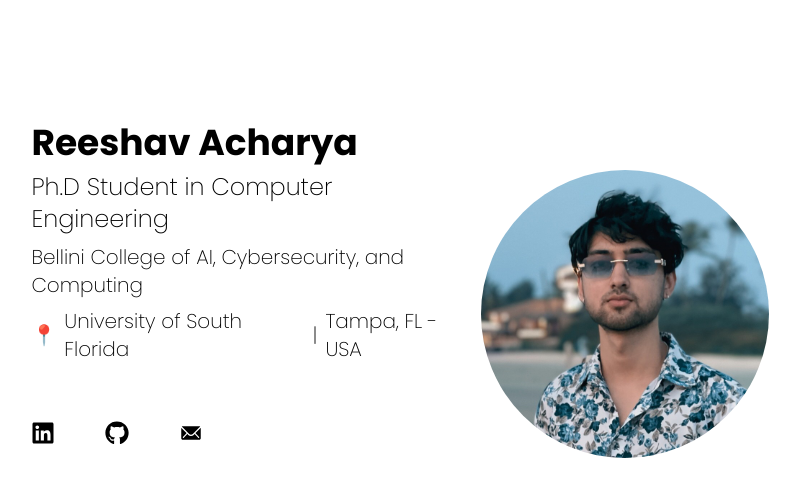
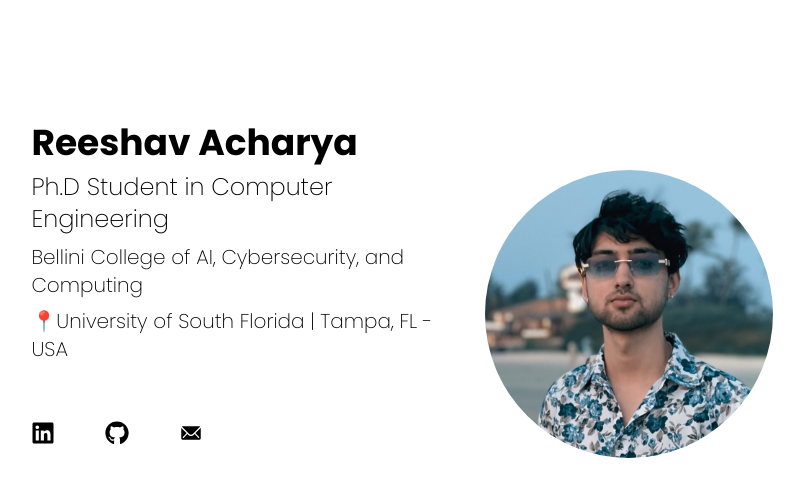
Before and after one commit to reeshavacharya/portfolio, a Next.js app: page / in a window 1280 px wide. Shown: the top 496 px of the page, without its empty margins (263-1067 px from the left). Built offline with nearby package versions, Linux system fonts and the light colour scheme.

Commit message:
Minor alignment fixes

```diff
--- a/src/components/Hello.tsx
+++ b/src/components/Hello.tsx
@@ -5,7 +5,7 @@ const Hello = () => {
   return (
     <>
       <div className="w-full sm:w-full lg:w-3/5 xl:w-3/5">
-        <div className="grid gap-1 lg:grid-cols-3 items-center">
+        <div className="grid gap-4 lg:grid-cols-3 items-center">
           <div className="col-span-2 grid lg:gap-2 sm:p-4 lg:p-6">
             <div className="flex items-center gap-2">
               <h1 className="poppins-bold text-4xl sm:text-3xl lg:text-4xl font-bold">
@@ -21,19 +21,9 @@ const Hello = () => {
             </h2>
             <div className="flex items-center gap-2">
               <h2 className="poppins-semibold sm:text-xl lg:text-xl font-bold">
-                📍
-              </h2>
-              <h2 className="poppins-semibold sm:text-xl lg:text-xl font-bold">
-                University of South Florida
-              </h2>
-              <h2 className="poppins-semibold sm:text-xl lg:text-xl font-bold">
-                |
-              </h2>
-              <h2 className="poppins-semibold sm:text-xl lg:text-xl font-bold">
-                Tampa, FL - USA
+                📍University of South Florida | Tampa, FL - USA
               </h2>
             </div>
-
             <div className="grid justify-center lg:justify-start">
               <Contact />
             </div>
```
Also changed, not shown: next.config.mjs (line endings or trailing spaces).
